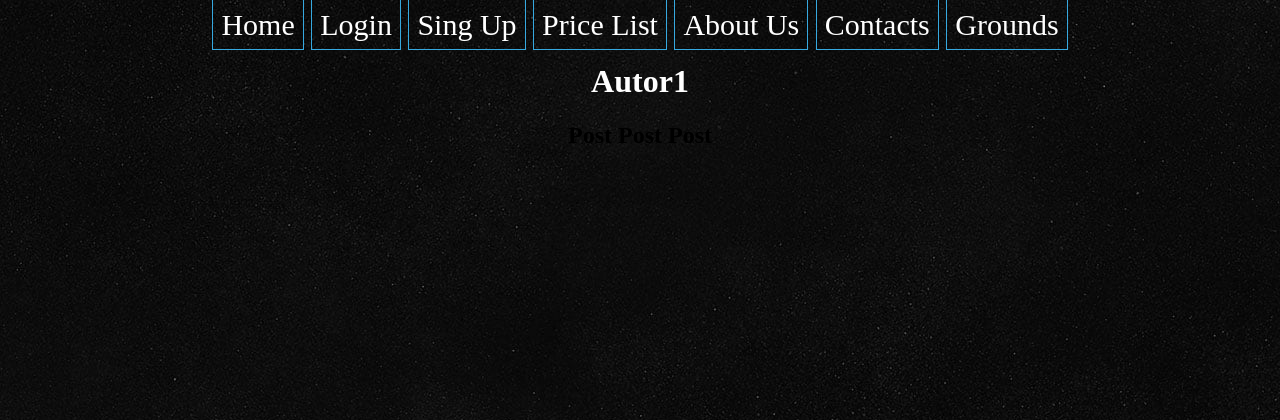
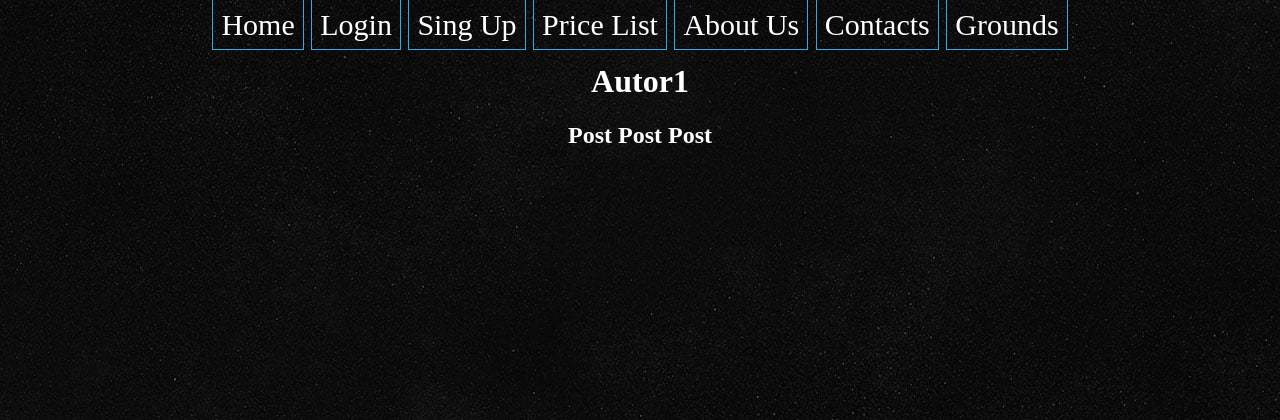
Before and after one commit to Fuminori666/ASGon, a Flask app: page /post in a window 1280 px wide. Shown: the top 420 px of the page. Run offline with Flask 2, Linux system fonts and the light colour scheme.

Commit message:
Fix text color in post

```diff
--- a/app/templates/post.html
+++ b/app/templates/post.html
@@ -3,7 +3,7 @@
 <div>
     {% for post in posts %}
     <h1>{{post.author.username}}</h1>
-    <h2>{{post.PostBody}}</h2>
+    <h2 style="color:white;">{{post.PostBody}}</h2>
     {% endfor %}
 </div>
 {% endblock %}
```
